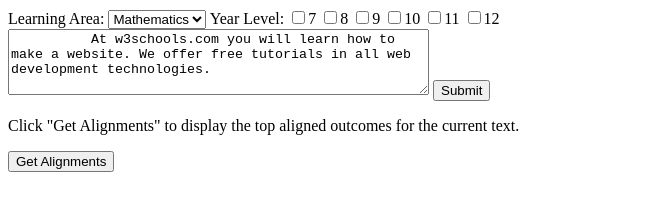
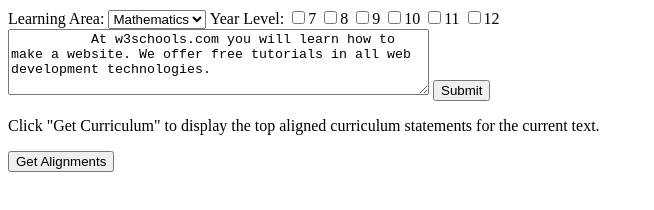
Before and after one commit to nsip/lesson-planner-prototype, a plain HTML site: page public/index.html in a window 1280 px wide. Shown: the whole page, without its empty margins (0-654 px from the left). Drawn offline with nearby package versions, Linux system fonts and the light colour scheme.

```diff
--- a/public/index.html
+++ b/public/index.html
@@ -23,7 +23,7 @@
         <input type="submit" value="Submit">
       </form>
 
-      <p>Click "Get Alignments" to display the top aligned outcomes for the current text.</p>
+      <p>Click "Get Curriculum" to display the top aligned curriculum statements for the current text.</p>
 
       <button onclick="fetchCurriculum()">Get Alignments</button>
 
```
Also changed, not shown: 6 other files.
